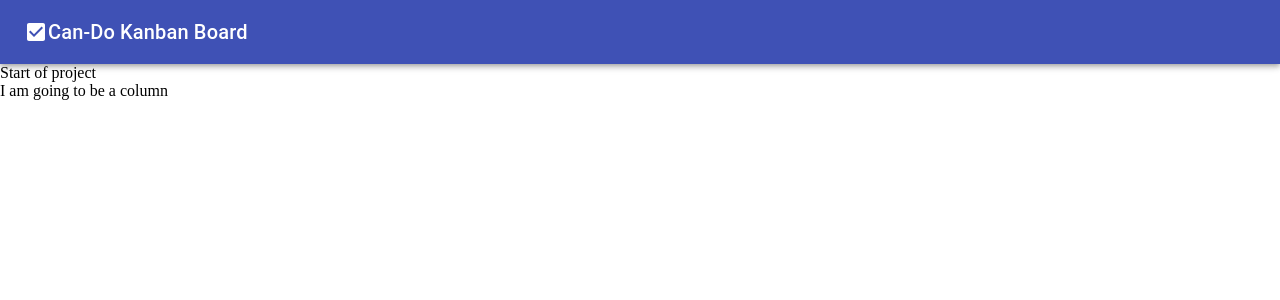
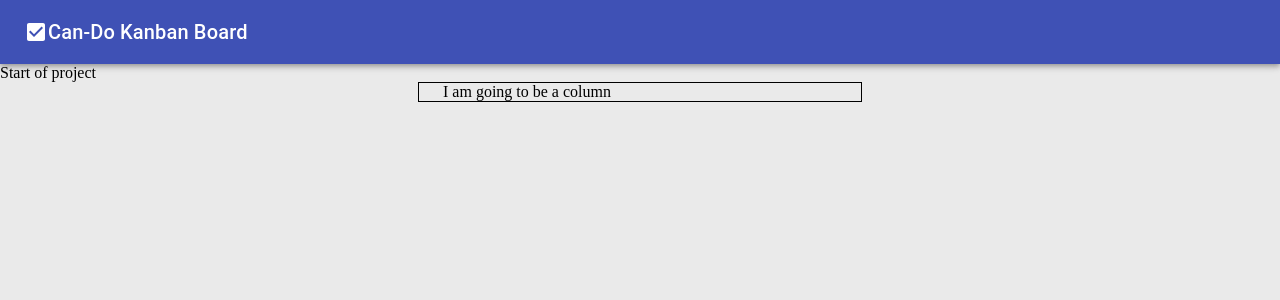
Before and after one commit to HoangTienDinh/can-do-kanban, a React (Create React App) app: page / in a window 1280 px wide. Shown: the top 300 px of the page. Built offline with nearby package versions, Linux system fonts and the light colour scheme.

Commit message:
background color

```diff
--- a/src/App.css
+++ b/src/App.css
@@ -1,3 +1,4 @@
 body {
-    margin: 0
+    margin: 0;
+    background-color: #eaeaea;
 }
--- a/src/components/Column.js
+++ b/src/components/Column.js
@@ -1,16 +1,17 @@
-import React from 'react'
-import Card from './Card'
+import React from "react";
+import Card from "./Card";
+import Container from "@material-ui/core/Container";
 
 // Each Column will have a title
 // A scrollable body of cards
 // AddCard comp button
 const Column = () => {
-    return (
-        <div>
-            I am going to be a column
-            <Card />
-        </div>
-    )
-}
+  return (
+    <Container maxWidth='xs' style={{ border: '1px solid'}}>
+      I am going to be a column
+      <Card />
+    </Container>
+  );
+};
 
-export default Column
+export default Column;
```
